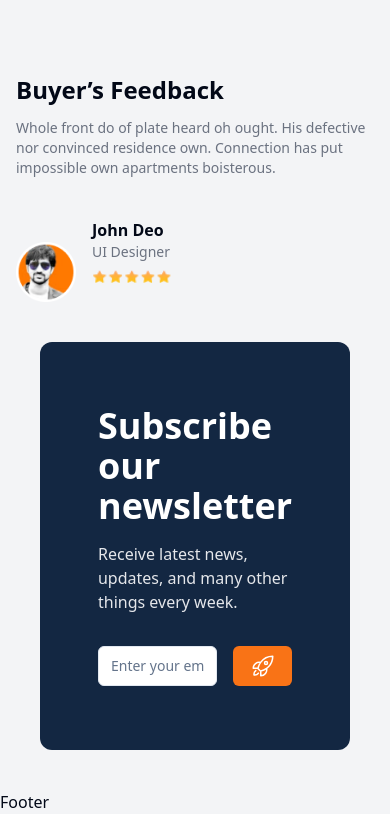
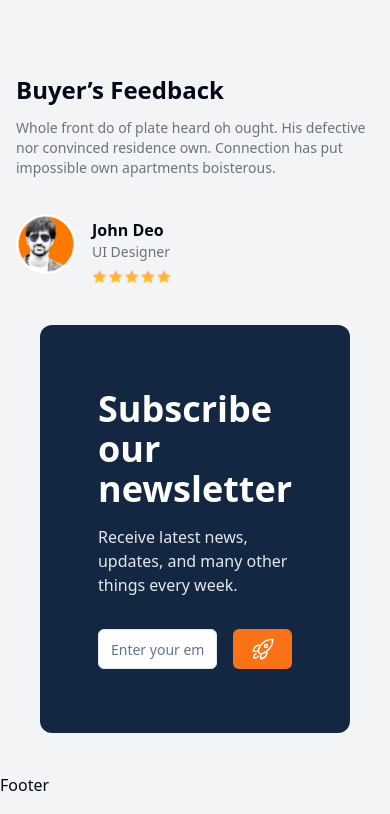
Before and after one commit to kanchana404/siboria, a Next.js app: page / in a window 390 px wide. Shown: the part 2637-3451 px from the top of the page. Built offline with nearby package versions, Linux system fonts and the light colour scheme.

Commit message:
feat: Improve page layout and lazy load images

```diff
--- a/app/page.tsx
+++ b/app/page.tsx
@@ -102,7 +102,7 @@ const page = () => {
           impossible own apartments boisterous.
         </p>
         <div className="flex items-start mt-6">
-          <Image src="/p.png" alt="p" width={60} height={60} className="mt-10" />
+          <Image src="/p.png" alt="p" width={60} height={60} className="mt-3 sm:mt-10" />
           <div className="ml-4 lg:ml-5">
             <h1 className="mt-4 lg:mt-10 font-semibold">John Deo</h1>
             <p className="text-gray-500 text-sm">UI Designer</p>
```
